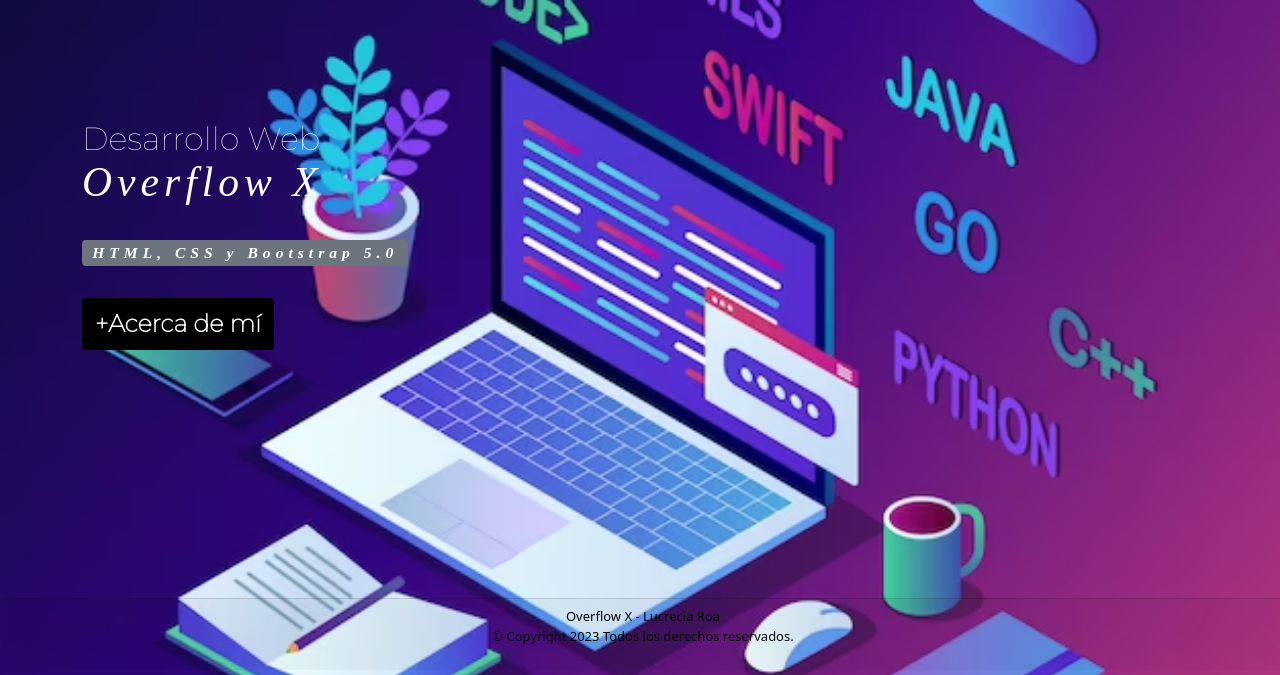
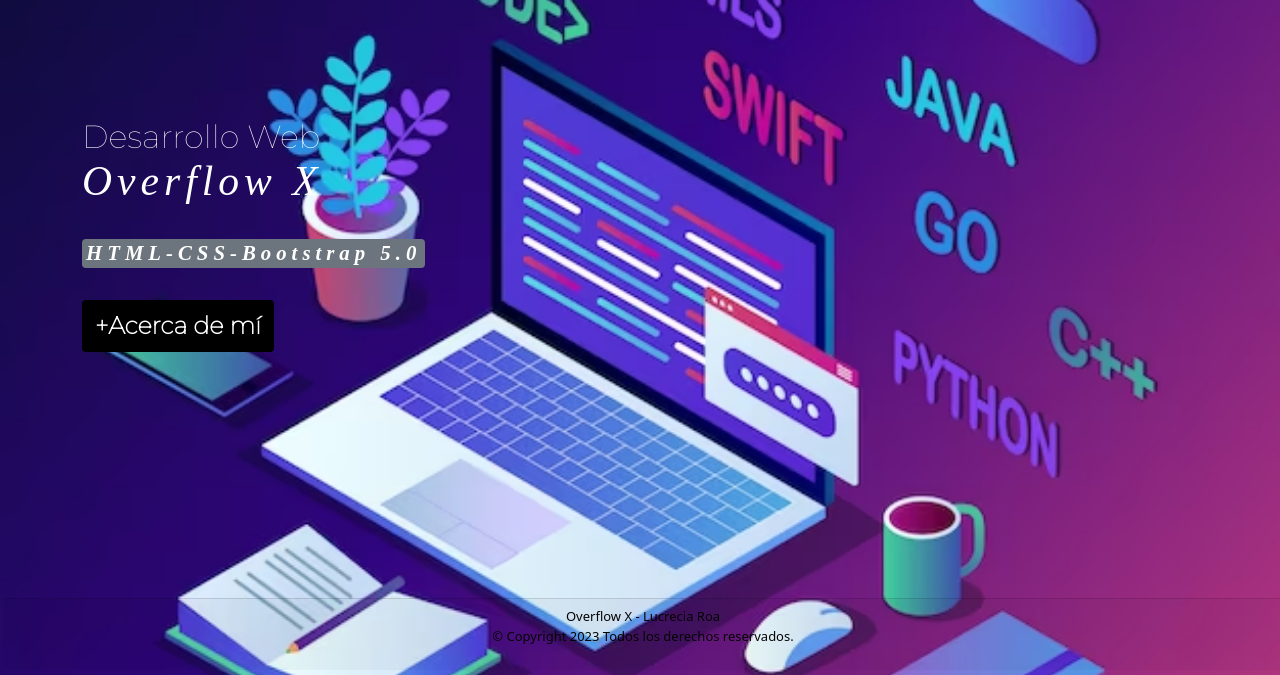
Before and after one commit to lroa28/Banner_estatico2, a plain HTML site: page index.html in a window 1280 px wide. Shown: the part 125-800 px from the top of the page. Drawn offline with nearby package versions, Linux system fonts and the light colour scheme.

Commit message:
6to commit

```diff
--- a/index.html
+++ b/index.html
@@ -56,7 +56,7 @@
               <div class="col-lg-4 col-md-6 col-sm-12">
                     <h2>Desarrollo Web <br> <span>Overflow X</span></h2>
                     <br>
-                    <h3><span class="badge bg-secondary">HTML, CSS y Bootstrap 5.0</span></h3>
+                    <h6><span class="badge bg-secondary p-1">HTML-CSS-Bootstrap 5.0</span></h6>
                     <br>
                     <a href="" class="btn btn-dev">+Acerca de mí</a>
                 </div>
```
